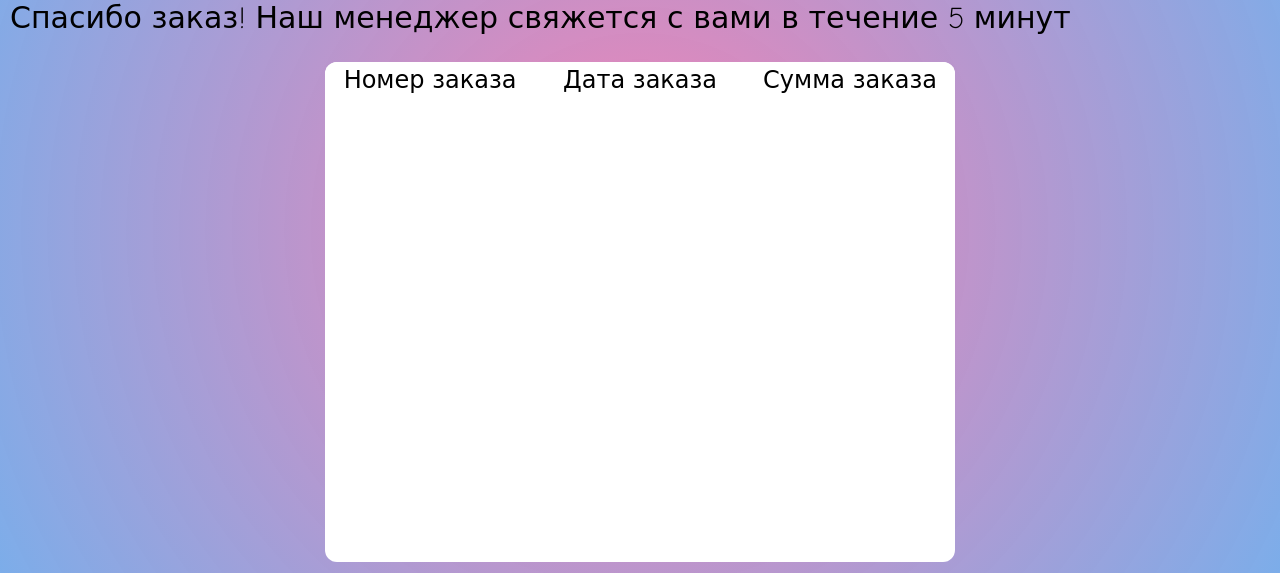
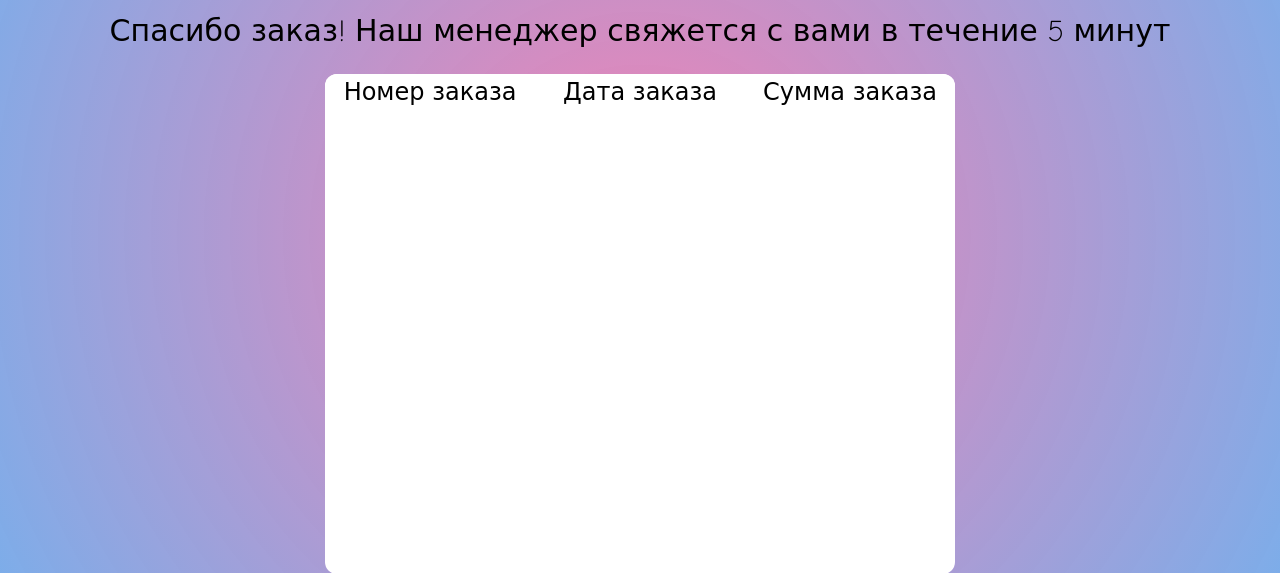
Before and after one commit to kekelectonic/candle, a PHP site: page /view/order.php?thanks=1 in a window 1280 px wide. Shown: the part 136-709 px from the top of the page. Run offline with PHP 8.4, Linux system fonts and the light colour scheme; a user stored in the database is signed in; data comes from the database, SQL or seed files in the repository.

Commit message:
fix message

```diff
--- a/css/order.css
+++ b/css/order.css
@@ -108,7 +108,8 @@
 .content a:hover{
    color: rgb(244,128,178);
 }
-span{
-    align-self: center;
+div.message{
+    text-align: center;
     font-size: 30px;
+    margin: 1% 0%;
 }
--- a/view/order.php
+++ b/view/order.php
@@ -30,7 +30,7 @@
     <a href="../back/logout.php"> Выйти </a>
 </header>
 
-<div class="message"><span> <?= $message;?> </span></div>
+<div class="message"><?= $message;?></div>
 
 <div class="container">
 
```
Also changed, not shown: view/cart.php (+6 -2 lines).
